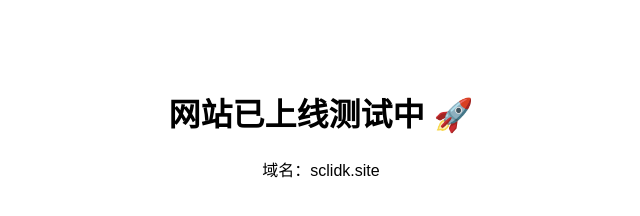
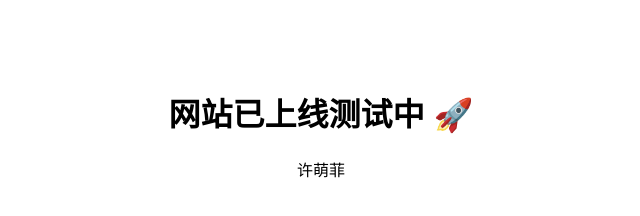
Before and after one commit to lishich0511/first_site, a plain HTML site: page index.html in a window 1280 px wide. Shown: the whole page, without its empty margins (319-959 px from the left). Drawn offline with Linux system fonts and the light colour scheme.

Commit message:
Update index.html

```diff
--- a/index.html
+++ b/index.html
@@ -7,6 +7,6 @@
 </head>
 <body style="font-family: Arial; text-align:center; padding:60px;">
 <h1>网站已上线测试中 🚀</h1>
-<p>域名：sclidk.site</p>
+<p>许萌菲</p>
 </body>
 </html>
```
